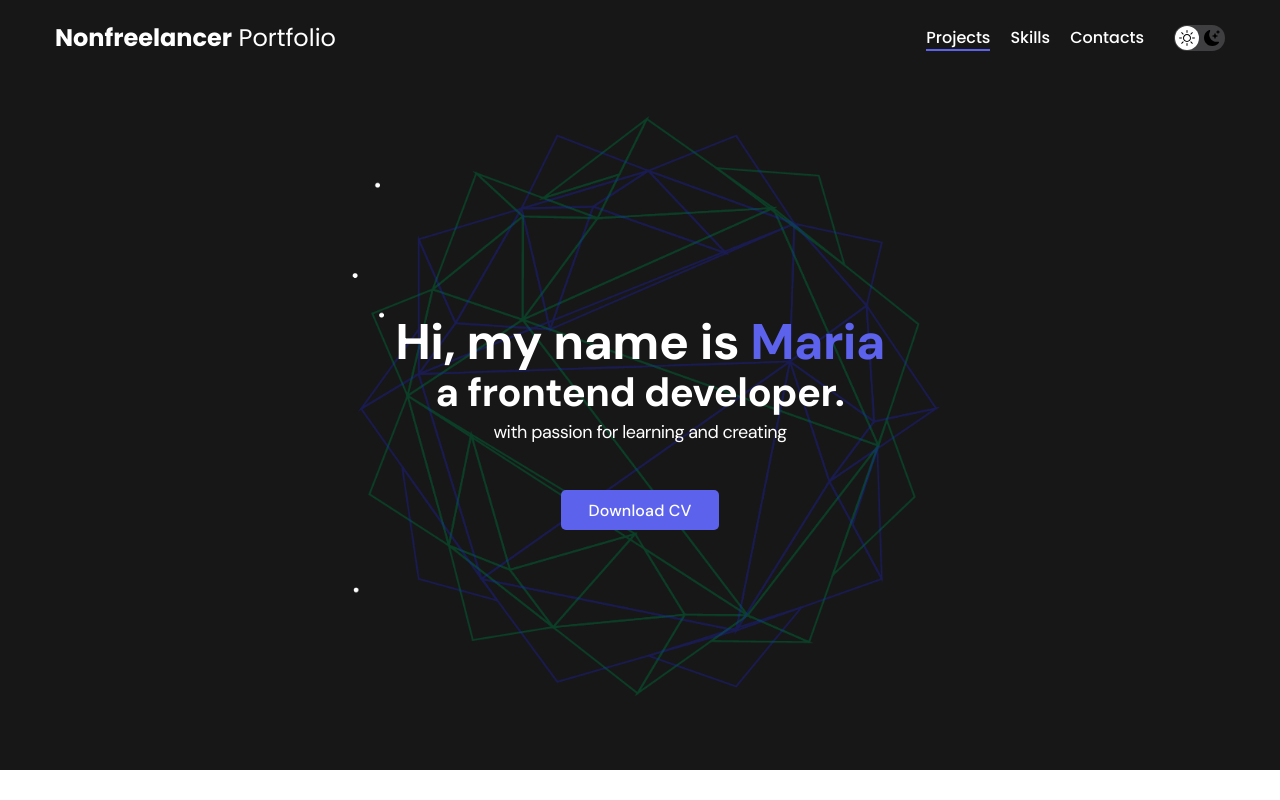
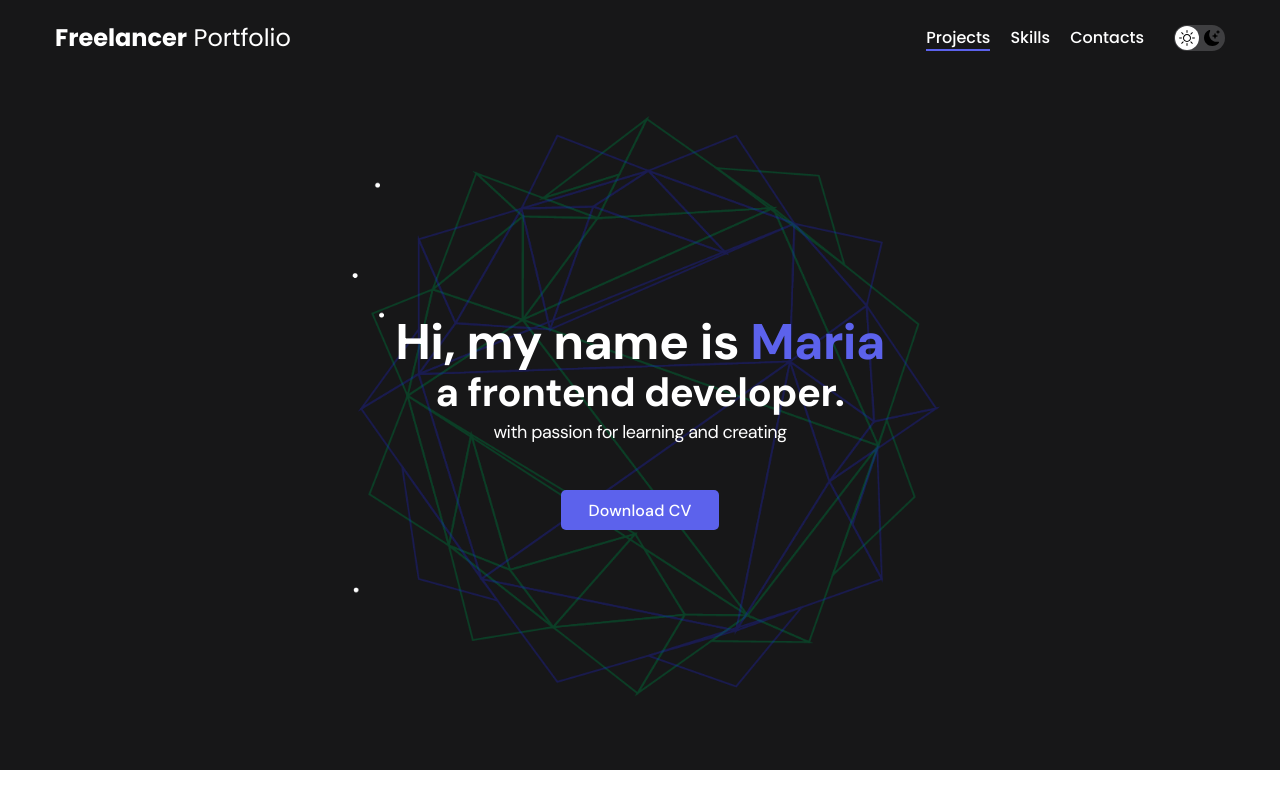
Before and after one commit to 6hbnk998/js_lending_portfolio, a plain HTML site: page index.html in a window 1280 px wide. Shown: the top 800 px of the page. Drawn offline with Linux system fonts and the light colour scheme.

Commit message:
Update index.html

```diff
--- a/index.html
+++ b/index.html
@@ -12,7 +12,7 @@
         <nav class="nav">
             <div class="container">
                 <div class="nav-row">
-                    <a href="#" class="logo"><strong>Nonfreelancer</strong> Portfolio</a>
+                    <a href="#" class="logo"><strong>Freelancer</strong> Portfolio</a>
 
                     <button class="dark-mode-btn">
                         <img src="./img/icons/Sun.svg" alt="Light mode" class="dark-mode-btn__icon">
```
